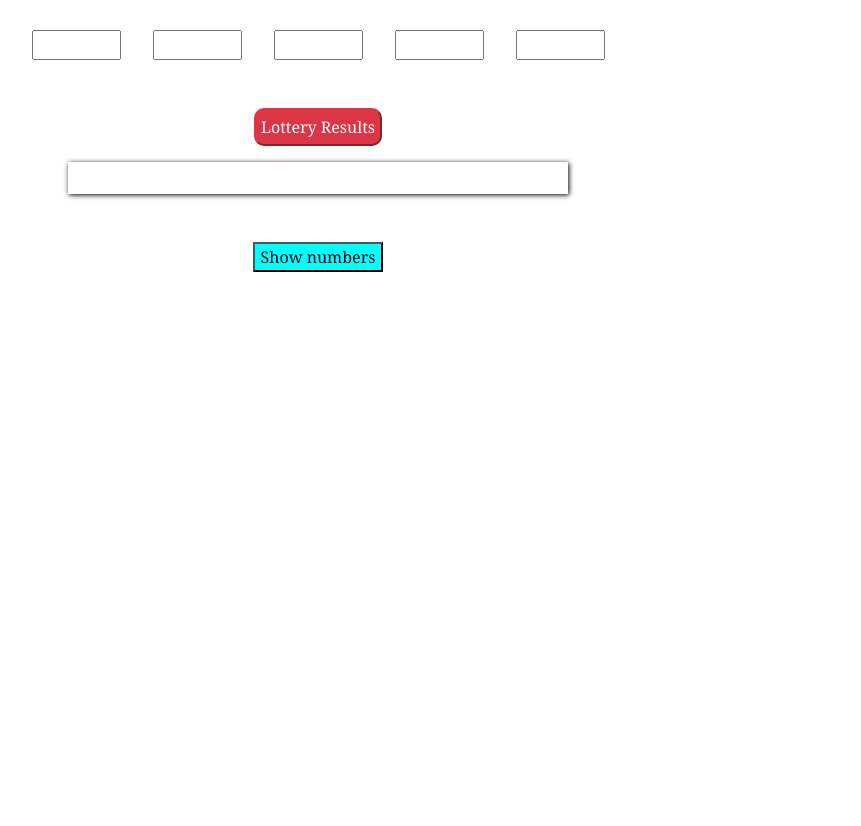
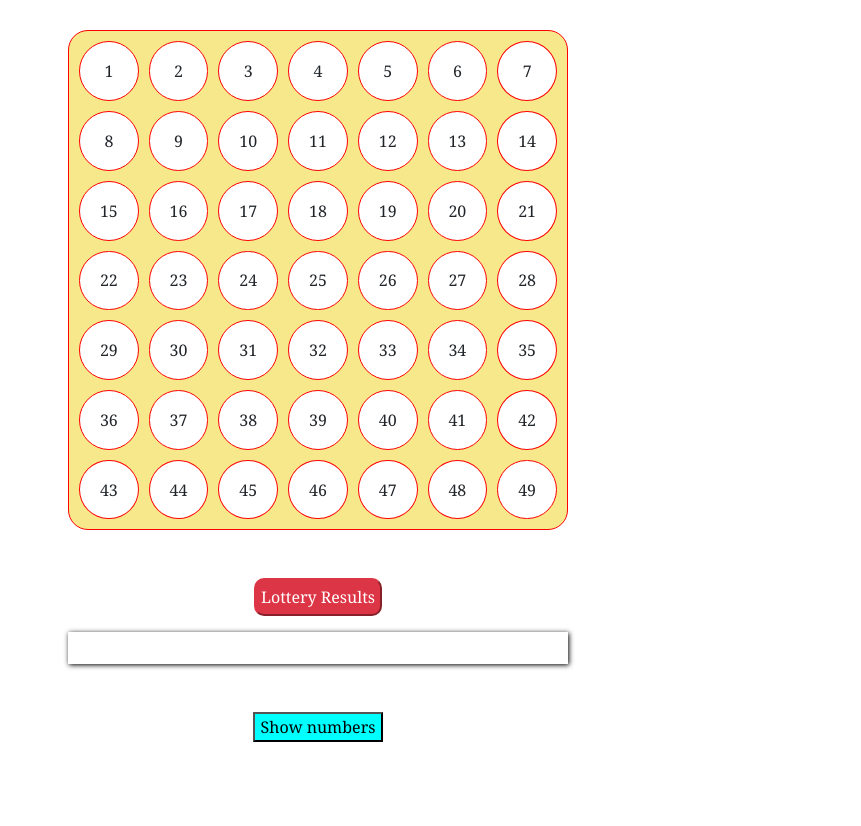
Before and after one commit to qazwsx521943/Lottery, a plain HTML site: page jQuery/index.html in a window 1280 px wide. Shown: the part 112-938 px from the top of the page, without its empty margins (322-1183 px from the left). Before the commit the page ends 800 px from the top, so only its background shows below. Drawn offline with nearby package versions, Linux system fonts and the light colour scheme.

Commit message:
Big change for css layout . Up to error array

```diff
--- a/jQuery/index.html
+++ b/jQuery/index.html
@@ -22,13 +22,78 @@
       </button>
     </header>
     <main>
-      <h2 class="text-center">Select 5 numbers (No repeat)</h2>
+      <h2 class="text-center">Select 5 numbers</h2>
       <section id="playerInput" class="d-flex justify-content-center my-5">
+        <table class="text-center">
+          <tr>
+            <td>1</td>
+            <td>2</td>
+            <td>3</td>
+            <td>4</td>
+            <td>5</td>
+            <td>6</td>
+            <td>7</td>
+          </tr>
+          <tr>
+            <td>8</td>
+            <td>9</td>
+            <td>10</td>
+            <td>11</td>
+            <td>12</td>
+            <td>13</td>
+            <td>14</td>
+          </tr>
+          <tr>
+            <td>15</td>
+            <td>16</td>
+            <td>17</td>
+            <td>18</td>
+            <td>19</td>
+            <td>20</td>
+            <td>21</td>
+          </tr>
+          <tr>
+            <td>22</td>
+            <td>23</td>
+            <td>24</td>
+            <td>25</td>
+            <td>26</td>
+            <td>27</td>
+            <td>28</td>
+          </tr>
+          <tr>
+            <td>29</td>
+            <td>30</td>
+            <td>31</td>
+            <td>32</td>
+            <td>33</td>
+            <td>34</td>
+            <td>35</td>
+          </tr>
+          <tr>
+            <td>36</td>
+            <td>37</td>
+            <td>38</td>
+            <td>39</td>
+            <td>40</td>
+            <td>41</td>
+            <td>42</td>
+          </tr>
+          <tr>
+            <td>43</td>
+            <td>44</td>
+            <td>45</td>
+            <td>46</td>
+            <td>47</td>
+            <td>48</td>
+            <td>49</td>
+          </tr>
+        </table>
+        <!-- <input class="mx-3" type="number" required min="1" max="49" />
         <input class="mx-3" type="number" required min="1" max="49" />
         <input class="mx-3" type="number" required min="1" max="49" />
         <input class="mx-3" type="number" required min="1" max="49" />
-        <input class="mx-3" type="number" required min="1" max="49" />
-        <input class="mx-3" type="number" required min="1" max="49" />
+        <input class="mx-3" type="number" required min="1" max="49" /> -->
       </section>
       <button id="sub" class="mx-auto btn-danger d-block">
         Lottery Results
@@ -41,7 +106,6 @@
         <div></div>
         <div class="d-flex flex-column align-items-center">
           <button id="aBtn">Show numbers</button>
-          <!-- <div id="answer"></div> -->
           <div
             id="results"
             class="text-center mx-auto my-3 d-flex justify-content-evenly p-3"
--- a/jQuery/lottery.css
+++ b/jQuery/lottery.css
@@ -54,3 +54,34 @@
   line-height: 40px;
   transform: translate(-60%, -60%);
 }
+
+table {
+  border-collapse: separate;
+  width: 500px;
+  height: 500px;
+  border-spacing: 10px;
+  border-radius: 20px;
+  background-color: rgb(246, 232, 139);
+}
+
+table,
+tr,
+td {
+  border: 0.2px solid red;
+}
+
+td {
+  border-radius: 100%;
+  background-color: white;
+}
+
+td:hover {
+  background-color: rgb(240, 93, 93);
+}
+.clicked {
+  background-color: orangered;
+}
+
+.congrat {
+  background-color: rgb(0, 102, 255);
+}
--- a/jQuery/lottery.js
+++ b/jQuery/lottery.js
@@ -53,11 +53,14 @@ function newGame() {
 // show results on HTML
 function showNums() {
   let correct = []; // collect matched numbers into an array
+  let error = [];
   let acc = 0; // count matched numbers
   let numArray = []; // collect player's numbers into an array
-  let nums = document.querySelectorAll("input");
-  nums.forEach((x) => numArray.push(parseInt(x.value)));
+  let nums = document.querySelectorAll(".clicked");
+  nums.forEach((x) => numArray.push(parseInt(x.textContent)));
   numArray.sort((a, b) => a - b);
+  console.log(numArray);
+
   fiveRandom();
 
   // get matched numbers
@@ -65,13 +68,30 @@ function showNums() {
     if (randomSel.includes(numArray[i])) {
       acc++;
       correct.push(numArray[i]);
+    } else {
+      error.push(numArray[i]);
     }
   }
   // jQuery change display
+
+  // Bingo number
+  correct.forEach((x) =>
+    $("td")
+      .eq(x - 1)
+      .removeClass("clicked")
+      .addClass("congrat")
+  );
+  // lost numbers
+
   $("#input").html(`Correct Numbers：${correct}<br/>
   TOTAL ${acc}`);
   $(this).attr("disabled", true).css("opacity", "0.6");
 }
+
+// select and change color
+$("td").each(function (i, e) {
+  $(e).click(() => $(this).toggleClass("clicked"));
+});
 
 // jQuery Eventhandlers
 $("#sub").click(showNums);
@@ -91,6 +111,7 @@ $("#aBtn").click(function () {
         $(element).children().text(randomSel[index]);
       });
   $("#results").children().toggle();
+
   // $(this).next().toggle();
 });
 $("#reset").click(newGame);
```
